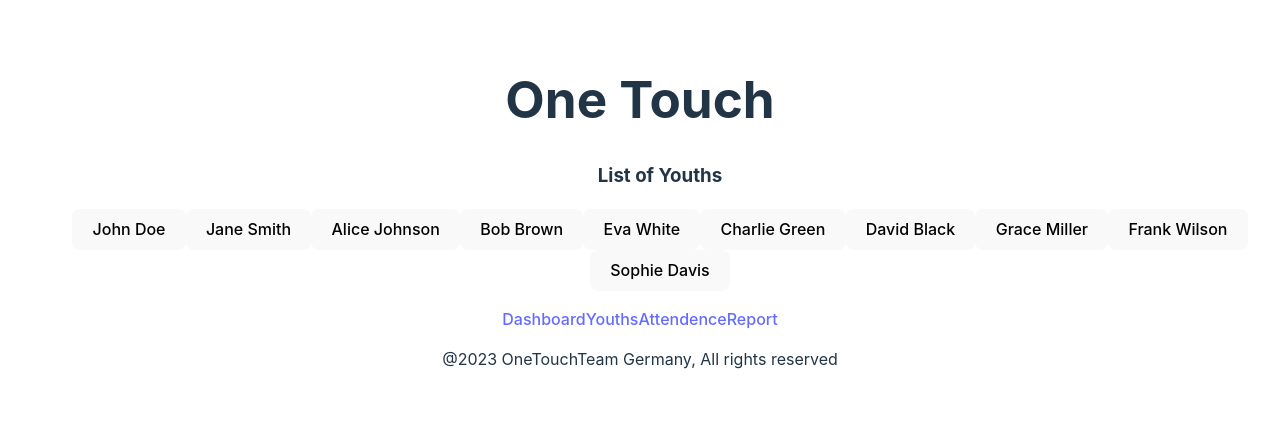
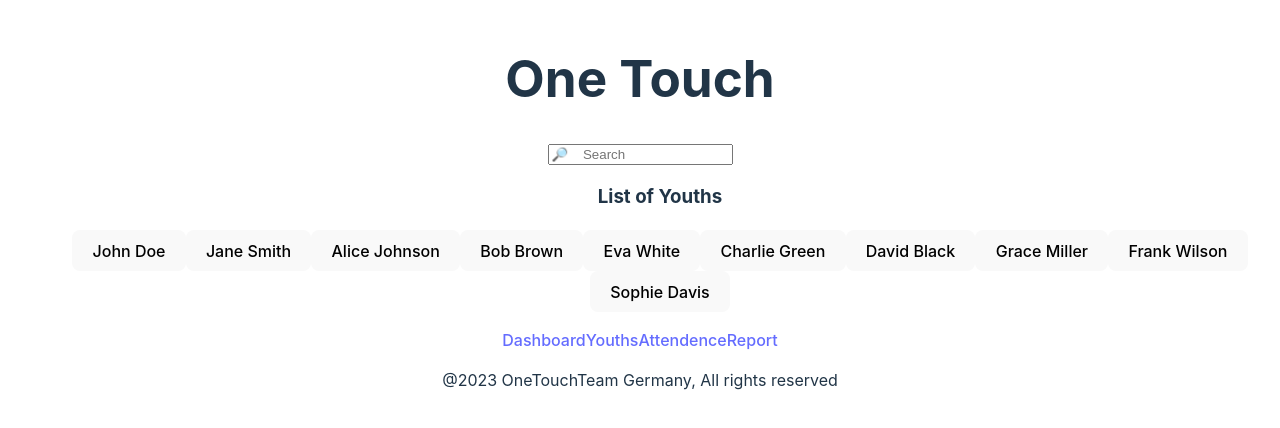
Before and after one commit to OneTouchDE/one-touch-app, a React (Vite) app: page /youths in a window 1280 px wide. Shown: the part 188-616 px from the top of the page. Built offline with nearby package versions, Linux system fonts and the light colour scheme.

Commit message:
added search bar

```diff
--- a/src/components/youths/Youths.tsx
+++ b/src/components/youths/Youths.tsx
@@ -1,5 +1,6 @@
 import { youthType } from "../../types";
 import { useNavigate } from "react-router-dom";
+import { ChangeEvent, useState } from "react";
 
 interface YouthProps {
   youths: youthType[];
@@ -7,25 +8,51 @@ interface YouthProps {
 }
 
 const Youths = ({ youths, selectedYouthId }: YouthProps) => {
+  const [searchQuery, setSearchQuery] = useState<string>("");
   const navigate = useNavigate();
 
   function handleNameClick(youthId: number) {
     selectedYouthId(youthId);
     youthId && navigate(`/youths/${youthId}`);
+    5;
   }
+
+  function handleSearch(event: ChangeEvent<HTMLInputElement>) {
+    setSearchQuery(event.target.value);
+  }
+
+  function handleClear() {
+    setSearchQuery("");
+  }
+  const searchedYouths: youthType[] = youths?.filter((youth: youthType) =>
+    youth.name.toLowerCase().includes(searchQuery.toLowerCase())
+  );
 
   return (
     <div>
+      <div>
+        <input
+          type="text"
+          placeholder="🔎    Search "
+          value={searchQuery}
+          onChange={(event) => handleSearch(event)}
+        />
+        {searchQuery && <button onClick={handleClear}>X</button>}
+      </div>
       <ul>
         <h3>List of Youths</h3>
-        {youths?.map((youth: youthType) => (
+        {searchedYouths.length > 0 ? (
+          searchedYouths?.map((youth: youthType) => (
             <button
               key={youth.number}
               onClick={() => handleNameClick(youth.number)}
             >
               {youth.name}
             </button>
-        ))}
+          ))
+        ) : (
+          <p>{searchQuery} Youth Not Found</p>
+        )}
       </ul>
     </div>
   );
```
Lines whose indentation alone changed are shown as unchanged.
